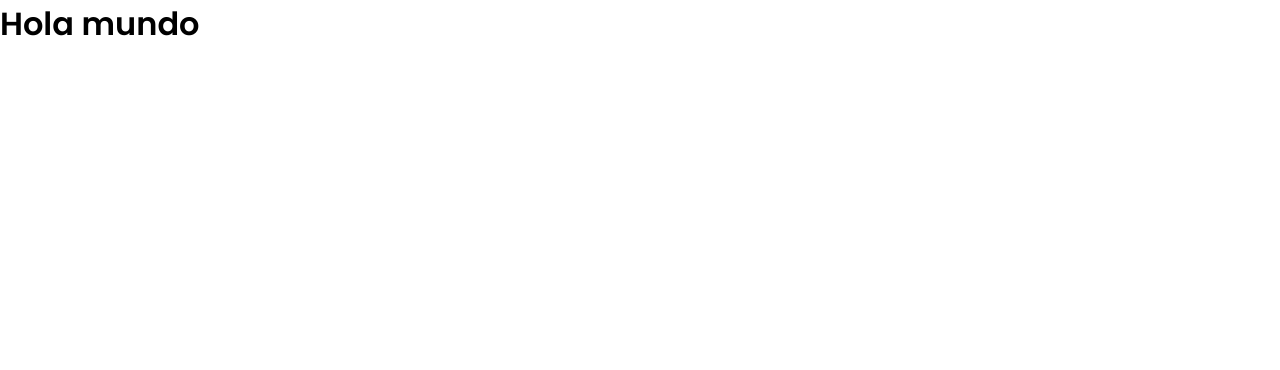
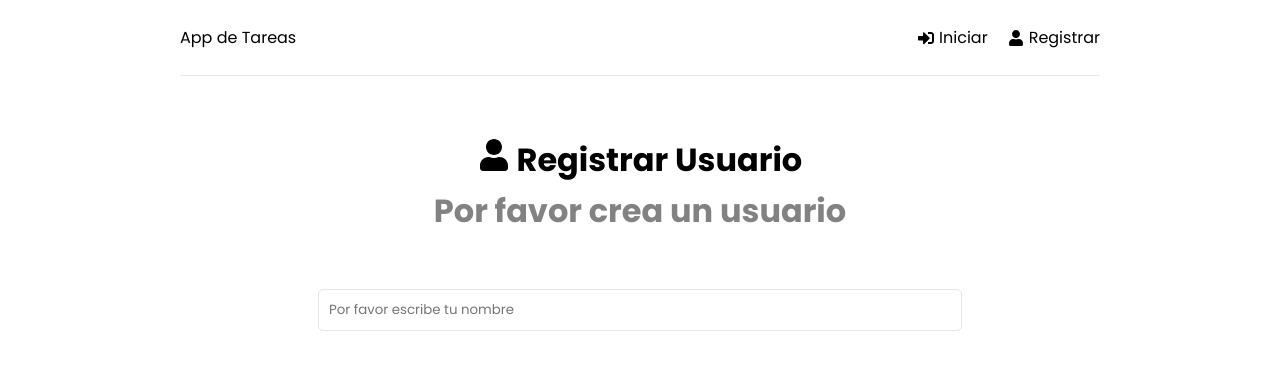
Before and after one commit to InfinityDarknes/g26front, a React (Vite) app: page /register in a window 1280 px wide. Shown: the top 370 px of the page. Built offline with nearby package versions, Linux system fonts and the light colour scheme.

Commit message:
create component login

```diff
--- a/package.json
+++ b/package.json
@@ -11,7 +11,10 @@
   },
   "dependencies": {
     "react": "^18.2.0",
-    "react-dom": "^18.2.0"
+    "react-dom": "^18.2.0",
+    "react-icon": "^1.0.0",
+    "react-icons": "^5.0.1",
+    "react-router-dom": "^6.22.1"
   },
   "devDependencies": {
     "@types/react": "^18.2.56",
--- a/src/App.jsx
+++ b/src/App.jsx
@@ -1,9 +1,22 @@
-
+import { BrowserRouter as Router, Routes, Route } from "react-router-dom"
+import Header from "./components/Header"
+import Dashboard from "./pages/Dashboard"
+import Login from './pages/Login'
+import Register from './pages/Register'
 function App() {
 
   return (
     <>
-        <h1>Hola mundo</h1>
+        <Router>
+          <div className="container">
+            <Header/>
+            <Routes>
+              <Route path="/" element={<Dashboard/>}></Route>
+              <Route path="/login" element={<Login/>}></Route>
+              <Route path="/register" element={<Register/>}></Route>
+            </Routes>
+          </div>
+        </Router>
     </>
   )
 }
--- /dev/null
+++ b/src/components/Header.jsx
@@ -0,0 +1,26 @@
+import {FaSignInAlt, FaSignOutAlt, FaUser } from "react-icons/fa";
+import {Link} from 'react-router-dom'
+
+const Header = () => {
+  return (
+    <header className="header">
+        <div className="logo">
+            <Link to = '/'>App de Tareas</Link>
+        </div>
+        <ul>
+            <li>
+                <Link to = '/login'>
+                    <FaSignInAlt/> Iniciar
+                </Link>
+            </li>
+            <li>
+                <Link to = '/register'>
+                    <FaUser/> Registrar
+                </Link>
+            </li>
+        </ul>
+    </header>
+  )
+}
+
+export default Header
--- /dev/null
+++ b/src/pages/Dashboard.jsx
@@ -0,0 +1,8 @@
+
+const Dashboard = () => {
+  return (
+    <div>Dashboard</div>
+  )
+}
+
+export default Dashboard
--- /dev/null
+++ b/src/pages/Login.jsx
@@ -0,0 +1,8 @@
+
+const Login = () => {
+  return (
+    <div>Login</div>
+  )
+}
+
+export default Login
--- /dev/null
+++ b/src/pages/Register.jsx
@@ -0,0 +1,50 @@
+import { useState, useEffect } from "react";
+import { FaUser } from "react-icons/fa";
+
+const Register = () => {
+  const [formData, setFormData] = useState({
+    name: "",
+    email: "",
+    password: "",
+    password2: "",
+  });
+
+  const { name, email, password, password2 } = formData;
+
+  const onChange = (e) => {
+    setFormData((prevState) => ({
+      ...prevState,
+      [e.target.name]: e.target.value,
+    }));
+  };
+
+  return (
+    <>
+      <section className="heading">
+        <h4>
+          {" "}
+          <FaUser /> Registrar Usuario
+        </h4>
+        <p>Por favor crea un usuario</p>
+      </section>
+
+      <section className="form">
+        <form>
+          <div className="form-group">
+            <input
+              type="text"
+              className="form-control"
+              id="name"
+              name="name"
+              value={name}
+              placeholder="Por favor escribe tu nombre"
+              onChange={onChange}
+            />
+          </div>
+        </form>
+      </section>
+    </>
+  );
+};
+
+export default Register;
```
Also changed, not shown: 1 other file (tests, documents, lock files or other folders).
